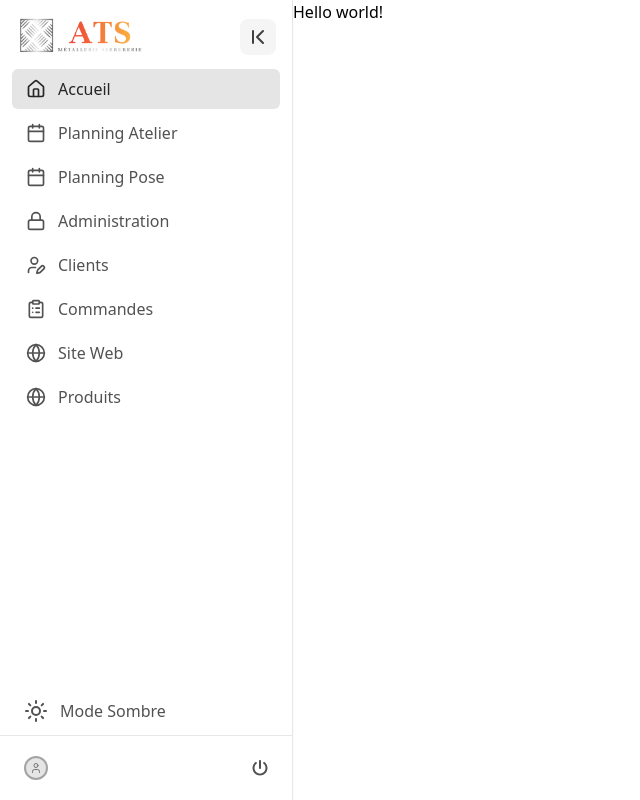
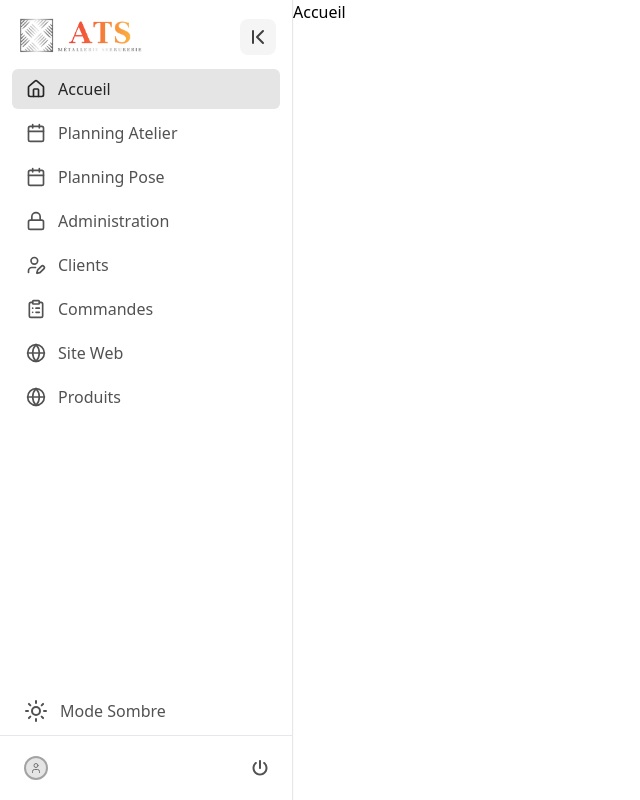
Before and after one commit to ATS-technique/ats-intra, a React (Vite) app in the folder front/: page /accueil in a window 1280 px wide. Shown: the whole page, without its empty margins (0-640 px from the left). Built offline with nearby package versions, Linux system fonts and the light colour scheme; sample sign-in values are in the browser's storage.

Commit message:
feat(front): page accueil

```diff
--- a/front/src/pages/Accueil.tsx
+++ b/front/src/pages/Accueil.tsx
@@ -1,7 +1,7 @@
 function Accueil() {
   return (
     <>
-      <h1>Hello world!</h1>
+      <h1>Accueil</h1>
     </>
   );
 }
```
